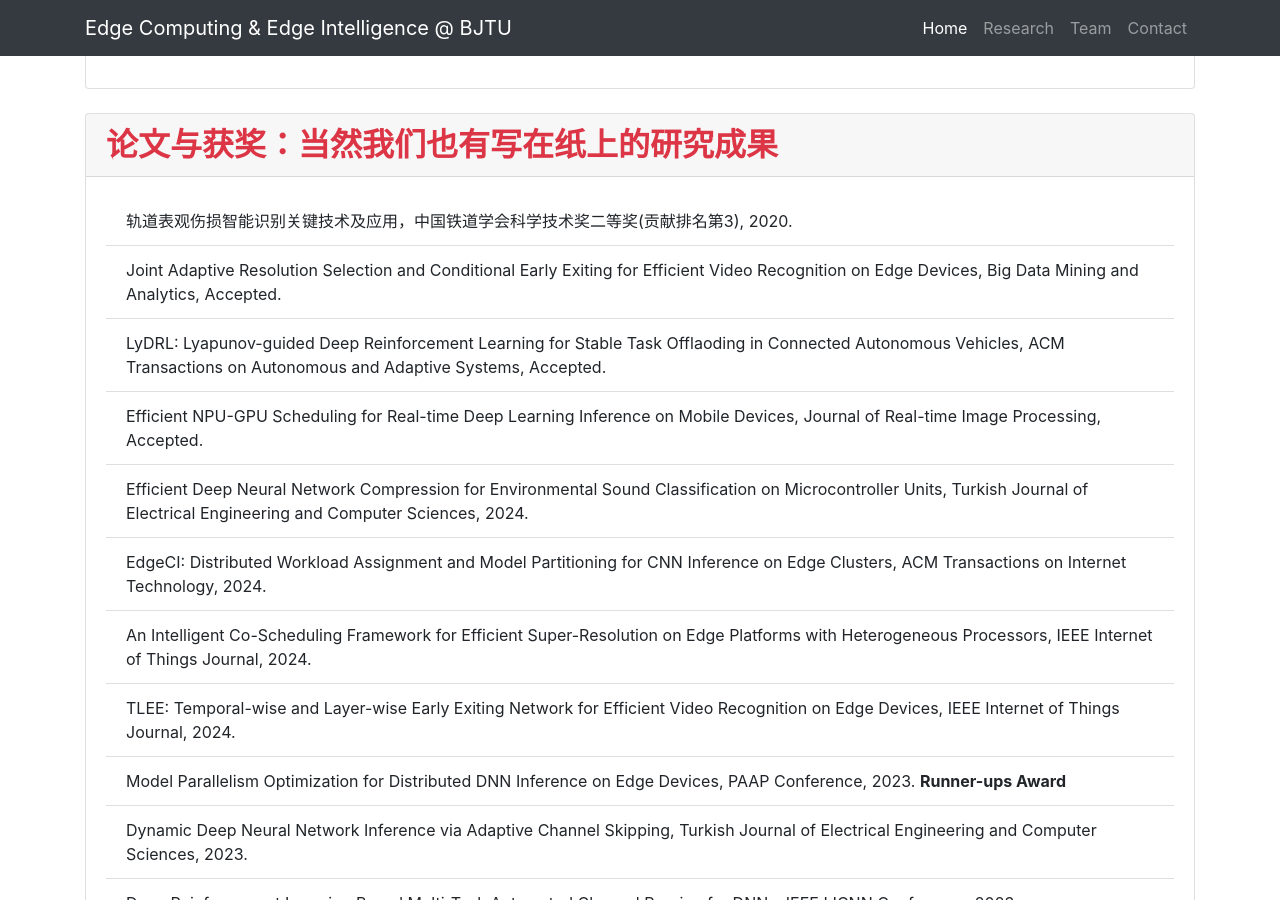
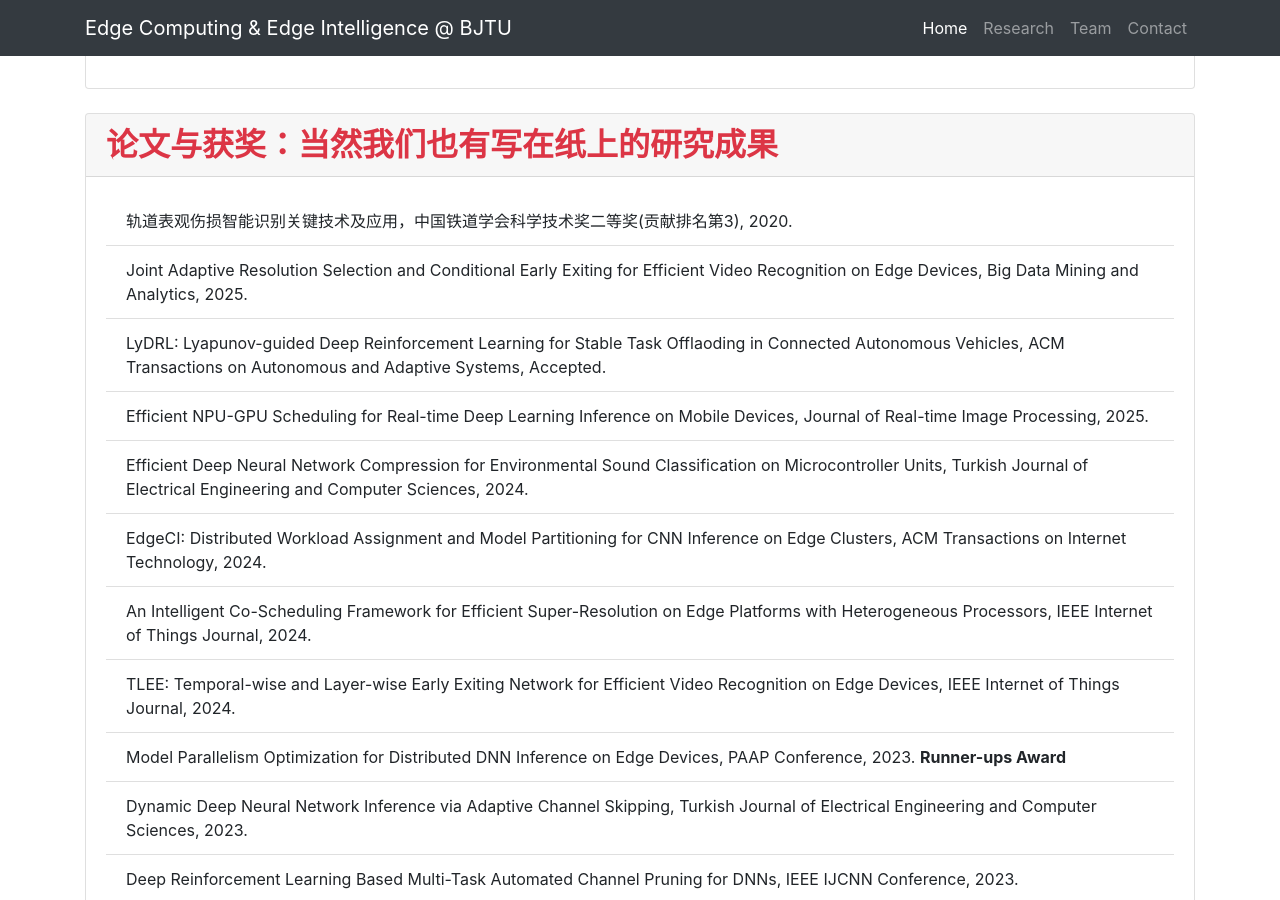
Before and after one commit to fangvv/Homepage, a Jekyll site: the page Edgecomp/index.html, which Jekyll copies as it is, in a window 1280 px wide and 900 px high, scrolled down 5892 px. Built offline with Jekyll 4.4.1, drawn with Linux system fonts in a browser that asks for light colours; comment, search, counter and statistics services are not loaded.

Commit message:
update member

```diff
--- a/Edgecomp/index.html
+++ b/Edgecomp/index.html
@@ -163,9 +163,9 @@
   <div class="card-body">
     <ul class="list-group list-group-flush">
       <li class="list-group-item">轨道表观伤损智能识别关键技术及应用，中国铁道学会科学技术奖二等奖(贡献排名第3), 2020.</li>
-      <li class="list-group-item">Joint Adaptive Resolution Selection and Conditional Early Exiting for Efficient Video Recognition on Edge Devices, Big Data Mining and Analytics, Accepted.</li>
+      <li class="list-group-item">Joint Adaptive Resolution Selection and Conditional Early Exiting for Efficient Video Recognition on Edge Devices, Big Data Mining and Analytics, 2025.</li>
       <li class="list-group-item">LyDRL: Lyapunov-guided Deep Reinforcement Learning for Stable Task Offlaoding in Connected Autonomous Vehicles, ACM Transactions on Autonomous and Adaptive Systems, Accepted.</li>
-      <li class="list-group-item">Efficient NPU-GPU Scheduling for Real-time Deep Learning Inference on Mobile Devices, Journal of Real-time Image Processing, Accepted.</li>
+      <li class="list-group-item">Efficient NPU-GPU Scheduling for Real-time Deep Learning Inference on Mobile Devices, Journal of Real-time Image Processing, 2025.</li>
       <li class="list-group-item">Efficient Deep Neural Network Compression for Environmental Sound Classification on Microcontroller Units, Turkish Journal of Electrical Engineering and Computer Sciences, 2024.</li>
       <li class="list-group-item">EdgeCI: Distributed Workload Assignment and Model Partitioning for CNN Inference on Edge Clusters, ACM Transactions on Internet Technology, 2024.</li>
       <li class="list-group-item">An Intelligent Co-Scheduling Framework for Efficient Super-Resolution on Edge Platforms with Heterogeneous Processors, IEEE Internet of Things Journal, 2024.</li>
@@ -258,6 +258,10 @@
           <h3>尹志远 <small>已录取研究生</small> </h3>
       </div>
       <div class="col-lg-4 col-sm-6 text-center mb-4">
+          <img class="rounded-circle img-fluid d-block mx-auto" src="img/hyj.png" alt="" />
+          <h3>郝一杰 <small>已录取研究生</small> </h3>
+      </div>
+      <div class="col-lg-4 col-sm-6 text-center mb-4">
           <img class="rounded-circle img-fluid d-block mx-auto" src="img/gc.jpg" alt="" />
           <h3>郭超 <small>工程师</small> </h3>
       </div>
```
Also changed, not shown: Edgecomp/img/hyj.png (added).
